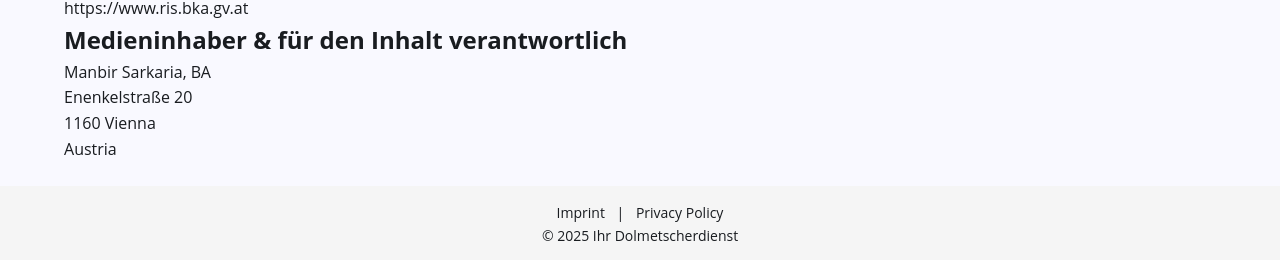
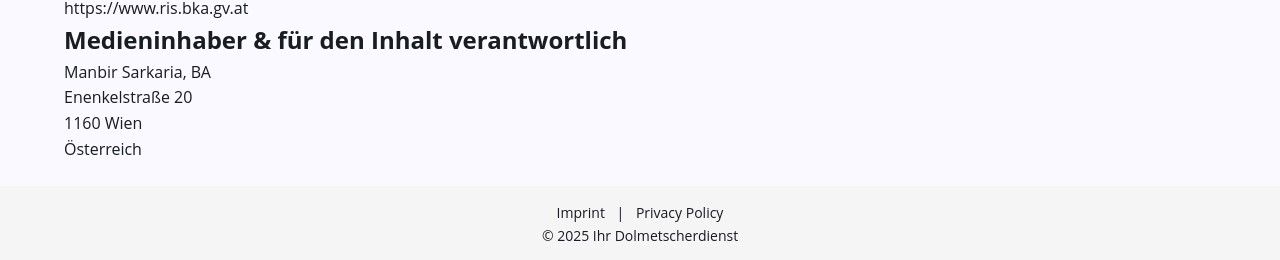
Before and after one commit to msarkaria/IhrDolmetscherdienst, a Jekyll site: the page built from de/impressum.html, in a window 1280 px wide and 1047 px high. Shown: the part 784-1044 px from the top of the window. Built offline with Jekyll 4.4.1, drawn with Linux system fonts in a browser that asks for light colours; nearby versions of some CDN libraries.

Commit message:
Fixed the address

```diff
--- a/de/impressum.html
+++ b/de/impressum.html
@@ -46,6 +46,6 @@
   <p>
     Manbir Sarkaria, BA<br />
     Enenkelstraße 20<br />
-    1160 Vienna<br />Austria
+    1160 Wien<br />Österreich
   </p>
 </main>
```
